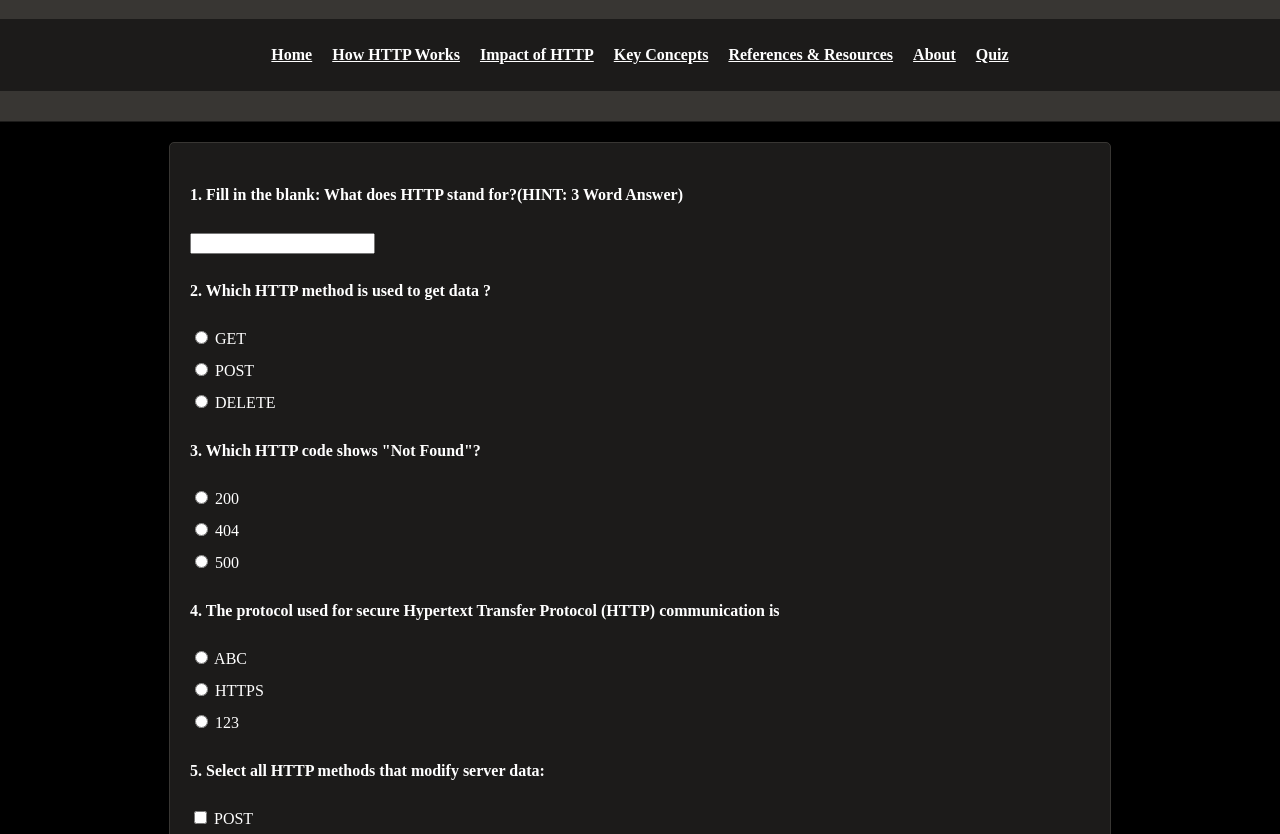
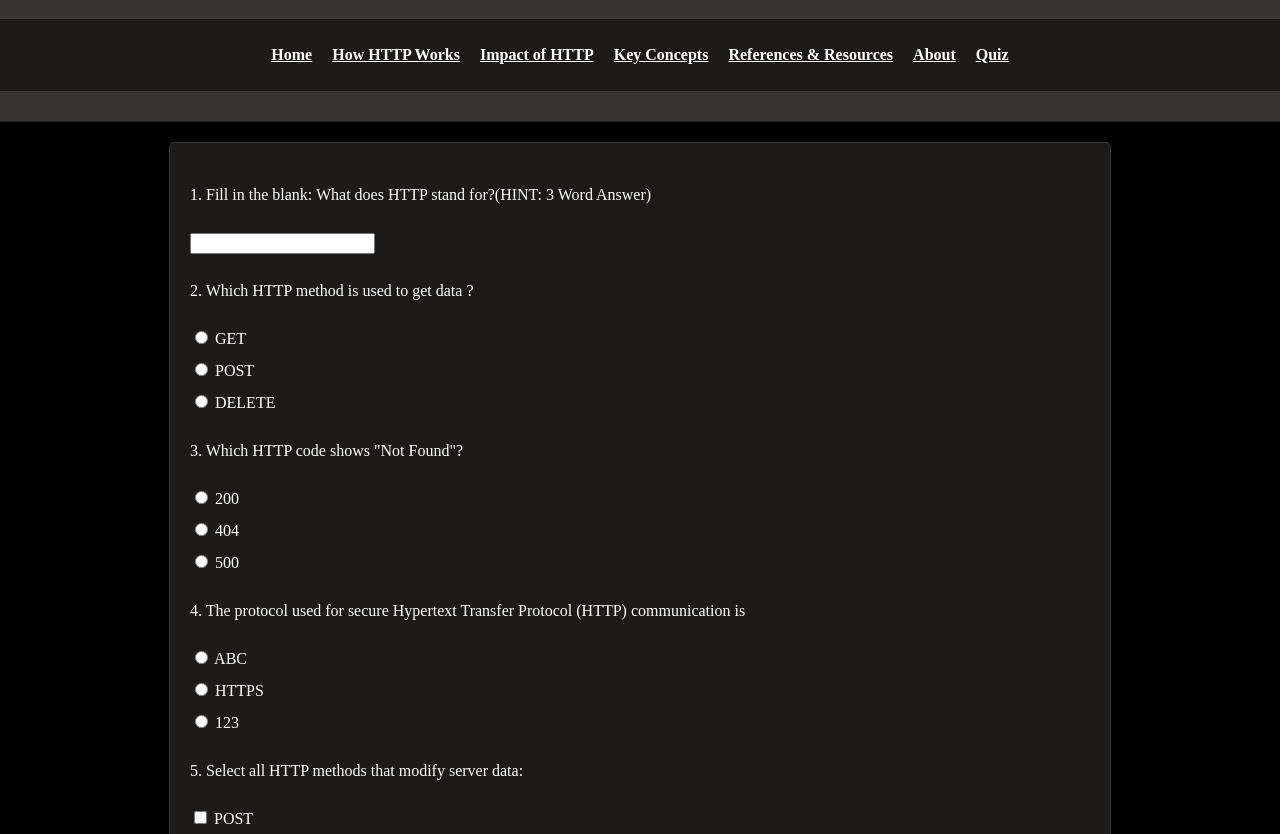
Before and after one commit to elviss-arroyo/projectMilestone, a plain HTML site: page quiz.html in a window 1280 px wide. Shown: the part 118-952 px from the top of the page. Drawn offline with Linux system fonts and the light colour scheme.

Commit message:
Update quiz.html

```diff
--- a/quiz.html
+++ b/quiz.html
@@ -34,29 +34,29 @@
 <form id="exam">
 
 
-<p><strong>1. Fill in the blank: What does HTTP stand for?(HINT: 3 Word Answer) </strong></p> <!-- fill in the blank question -->
+<p>1. Fill in the blank: What does HTTP stand for?(HINT: 3 Word Answer) </p> <!-- fill in the blank question -->
 <input type="text" id="answer1"> <!-- type answer -->
 
 
-<p><strong>2. Which HTTP method is used to get data ?</strong></p> <!-- multiple choice question -->
+<p>2. Which HTTP method is used to get data ?</p> <!-- multiple choice question -->
 <label><input type="radio" name="mcq2" value="A"> GET</label><br>
 <label><input type="radio" name="mcq2" value="B"> POST</label><br>
 <label><input type="radio" name="mcq2" value="C"> DELETE</label><br>
 
 
-<p><strong>3. Which HTTP code shows "Not Found"?</strong></p> <!-- multiple choice question -->
+<p>3. Which HTTP code shows "Not Found"?</p> <!-- multiple choice question -->
 <label><input type="radio" name="mcq3" value="A"> 200</label><br>
 <label><input type="radio" name="mcq3" value="B"> 404</label><br>
 <label><input type="radio" name="mcq3" value="C"> 500</label><br>
 
 
-<p><strong>4. The protocol used for secure Hypertext Transfer Protocol (HTTP) communication is</strong></p> <!-- multiple choice question -->
+<p>4. The protocol used for secure Hypertext Transfer Protocol (HTTP) communication is</p> <!-- multiple choice question -->
 <label><input type="radio" name="mcq4" value="A"> ABC</label><br>
 <label><input type="radio" name="mcq4" value="B"> HTTPS</label><br>
 <label><input type="radio" name="mcq4" value="C"> 123</label><br>
 
 
-<p><strong>5. Select all HTTP methods that modify server data:</strong></p> <!-- multi-selection question -->
+<p>5. Select all HTTP methods that modify server data:</p> <!-- multi-selection question -->
 <label><input type="checkbox" name="msq5" value="POST"> POST</label><br>
 <label><input type="checkbox" name="msq5" value="PUT"> PUT</label><br>
 <label><input type="checkbox" name="msq5" value="GET"> CATCH</label><br>
```
